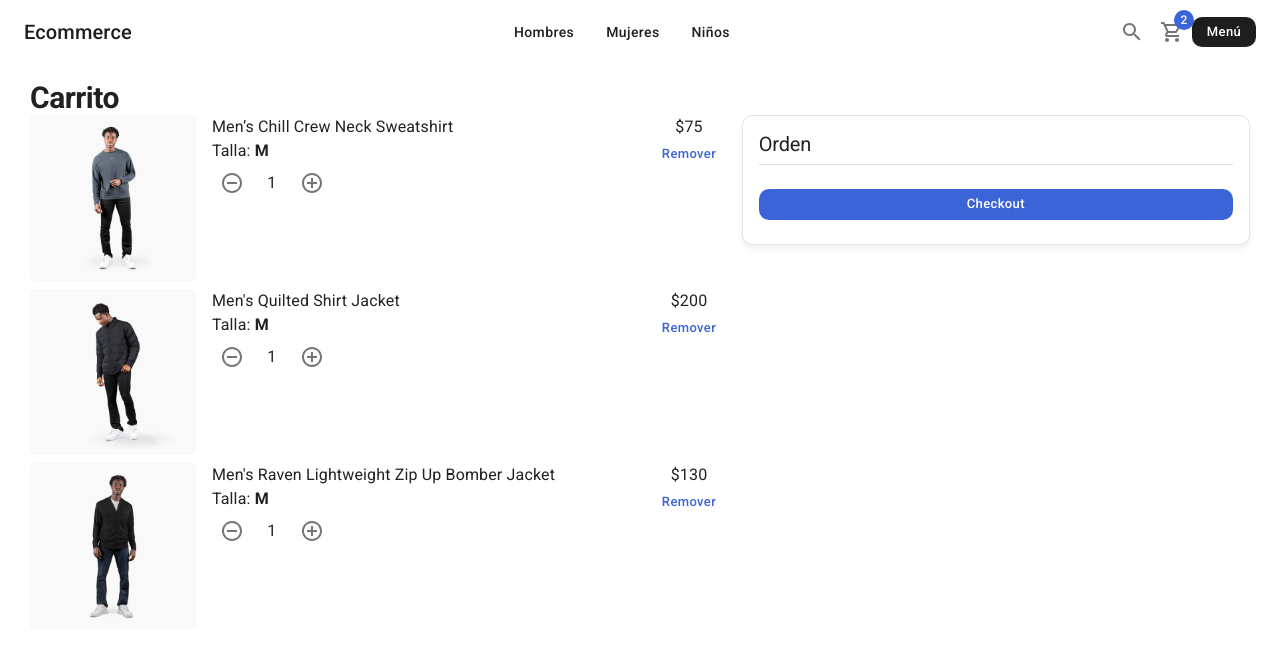
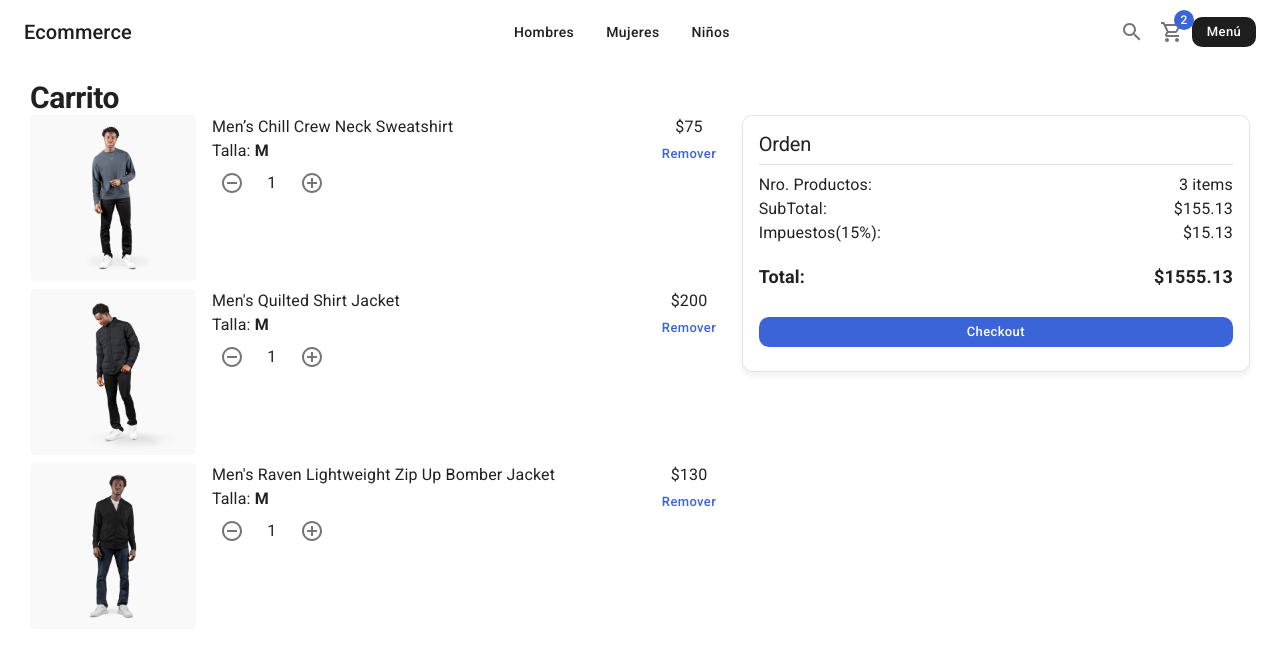
Before and after one commit to Ernestolop/NextEcommerce, a Next.js app: page /cart in a window 1280 px wide. Shown: the top 656 px of the page. Built offline with nearby package versions, Linux system fonts and the light colour scheme.

Commit message:
feat:addOrderSummaryComponent

```diff
--- a/src/components/cart/CartList.jsx
+++ b/src/components/cart/CartList.jsx
@@ -9,7 +9,7 @@ const productsInCart = [
     initialData.products[2]
 ];
 
-const CartList = () => {
+const CartList = ({ editable = false }) => {
     return (
         <>
             {
@@ -31,14 +31,18 @@ const CartList = () => {
                             <Box diplay='flex' flexDirection='column'>
                                 <Typography variant="body1"> {product.title} </Typography>
                                 <Typography variant="body1">Talla: <strong>M</strong></Typography>
-                                {/* Condicional */}
-                                <ItemCounter />
+                                {
+                                    editable ? <ItemCounter /> : <Typography variant="body1">Cantidad: <strong>1</strong></Typography>
+                                }
                             </Box>
                         </Grid>
                         <Grid item xs={2} display='flex' alignItems='center' flexDirection='column'>
                             <Typography>${product.price}</Typography>
-                            {/*Editable*/}
-                            <Button variant='text' color='secondary'>Remover</Button>
+                            {
+                                editable && (
+                                    <Button variant='text' color='secondary'>Remover</Button>
+                                )
+                            }
                         </Grid>
                     </Grid>
                 ))
--- /dev/null
+++ b/src/components/cart/OrderSummary.jsx
@@ -0,0 +1,37 @@
+import { Grid, Typography } from "@mui/material";
+
+const OrderSummary = () => {
+    return (
+        <Grid container>
+            <Grid item xs={6}>
+                <Typography>Nro. Productos:</Typography>
+            </Grid>
+            <Grid item xs={6} display='flex' justifyContent='end'>
+                <Typography>3 items</Typography>
+            </Grid>
+
+            <Grid item xs={6}>
+                <Typography>SubTotal:</Typography>
+            </Grid>
+            <Grid item xs={6} display='flex' justifyContent='end'>
+                <Typography>$155.13</Typography>
+            </Grid>
+
+            <Grid item xs={6}>
+                <Typography>Impuestos(15%):</Typography>
+            </Grid>
+            <Grid item xs={6} display='flex' justifyContent='end'>
+                <Typography>$15.13</Typography>
+            </Grid>
+
+            <Grid item xs={6}>
+                <Typography variant="subtitle1" sx={{ mt: 2 }}>Total:</Typography>
+            </Grid>
+            <Grid item xs={6} display='flex' justifyContent='end'>
+                <Typography variant="subtitle1" sx={{ mt: 2 }}>$1555.13</Typography>
+            </Grid>
+        </Grid>
+    )
+}
+
+export default OrderSummary;
--- a/src/components/cart/index.js
+++ b/src/components/cart/index.js
@@ -1 +1,2 @@
 export { default as CartList } from './CartList';
+export { default as OrderSummary } from './OrderSummary';
--- a/src/pages/cart/index.jsx
+++ b/src/pages/cart/index.jsx
@@ -1,6 +1,6 @@
 import { Typography, Grid, Card, CardContent, Divider, Box, Button } from "@mui/material";
 import { ShopLayout } from "@/components/layouts";
-import { CartList } from "@/components/cart";
+import { CartList, OrderSummary } from "@/components/cart";
 
 const CartPage = () => {
     return (
@@ -12,14 +12,14 @@ const CartPage = () => {
             <Typography variant="h1" component="h1">Carrito</Typography>
             <Grid container>
                 <Grid item xs={12} sm={7}>
-                    <CartList />
+                    <CartList editable />
                 </Grid>
                 <Grid item xs={12} sm={5}>
                     <Card className='summary-card'>
                         <CardContent>
                             <Typography variant="h2">Orden</Typography>
                             <Divider sx={{ my: 1 }} />
-                            {/* <CartSummary /> */}
+                            <OrderSummary />
                             <Box sx={{ mt: 3 }}>
                                 <Button color='secondary' className='circular-btn' fullWidth>Checkout</Button>
                             </Box>
```
